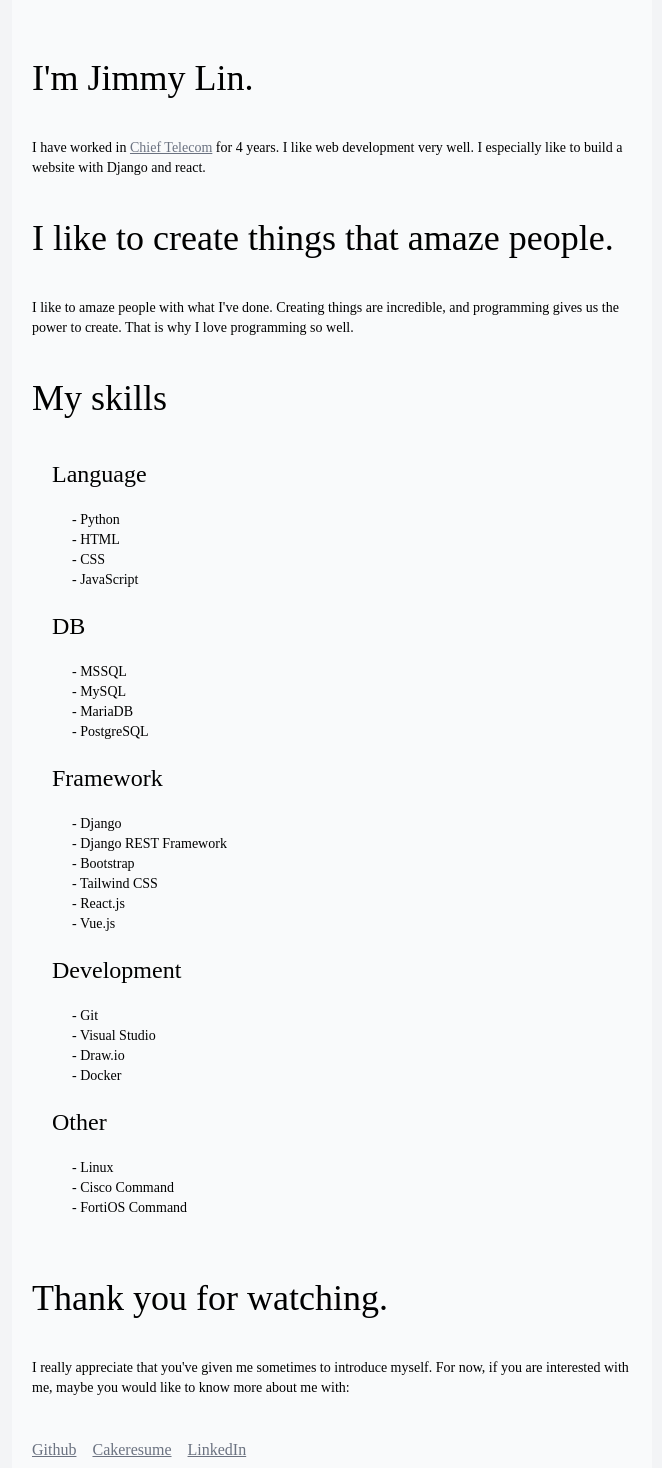
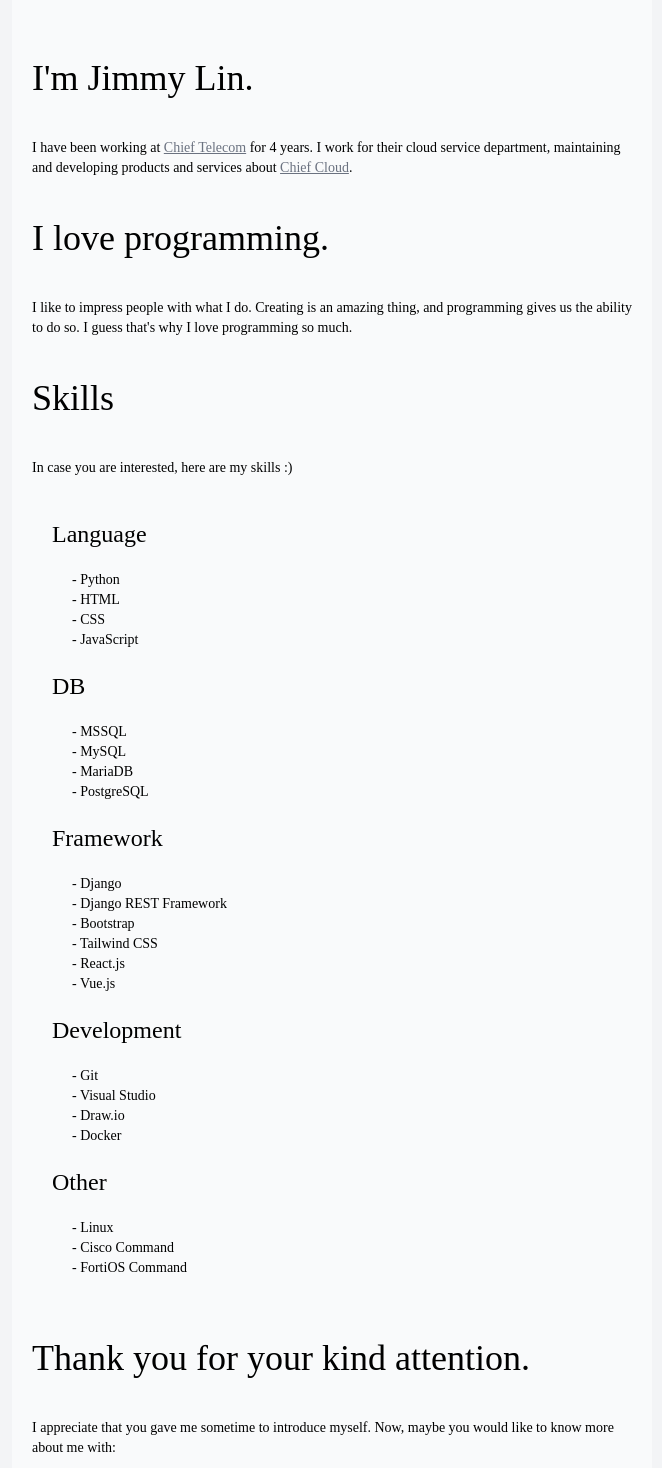
Before and after one commit to thejimmylin/j3y, a React (Create React App) app: page / in a window 1280 px wide. Shown: the part 802-2270 px from the top of the page, without its empty margins (308-970 px from the left). Built offline with nearby package versions, Linux system fonts and the light colour scheme.

Commit message:
update the diction

```diff
--- a/src/App.js
+++ b/src/App.js
@@ -8,7 +8,7 @@ const App = () => {
             <a href="/">Jimmy Lin</a>
           </p>
           <p className="px-8 pt-2 text-xs text-white">
-            <a href="/">– PERSONAL INFO</a>
+            <a href="/">–PERSONAL INFO</a>
           </p>
         </div>
       </header>
@@ -19,20 +19,25 @@ const App = () => {
 
           <p className="p-5 text-4xl serif">I'm Jimmy Lin.</p>
           <p className="p-5 text-sm">
-            I have worked in{" "}
+            I have been working at{" "}
             <a href="https://www.chief.com.tw" target="_blank" rel="noreferrer" className="text-gray-500 underline hover:text-gray-600">
               Chief Telecom
             </a>{" "}
-            for 4 years. I like web development very well. I especially like to build a website with Django and react.
+            for 4 years. I work for their cloud service department, maintaining and developing products and services about{" "}
+            <a href="https://www.chief.com.tw/cloud/" target="_blank" rel="noreferrer" className="text-gray-500 underline hover:text-gray-600">
+              Chief Cloud
+            </a>
+            .
           </p>
 
-          <p className="p-5 text-4xl serif">I like to create things that amaze people.</p>
+          <p className="p-5 text-4xl serif">I love programming.</p>
           <p className="p-5 text-sm">
-            I like to amaze people with what I've done. Creating things are incredible, and programming gives us the power to create. That is why I love
-            programming so well.
+            I like to impress people with what I do. Creating is an amazing thing, and programming gives us the ability to do so. I guess that's why I love
+            programming so much.
           </p>
 
-          <p className="p-5 text-4xl serif">My skills</p>
+          <p className="p-5 text-4xl serif">Skills</p>
+          <p className="p-5 text-sm">In case you are interested, here are my skills :)</p>
 
           <div className="ml-5">
             <p className="p-5 text-2xl serif">Language</p>
@@ -79,10 +84,9 @@ const App = () => {
 
           <p className="p-5 text-sm"></p>
 
-          <p className="max-w-screen-sm p-5 mx-auto text-4xl serif">Thank you for watching.</p>
+          <p className="max-w-screen-sm p-5 mx-auto text-4xl serif">Thank you for your kind attention.</p>
           <p className="max-w-screen-sm p-5 mx-auto text-sm">
-            I really appreciate that you've given me sometimes to introduce myself. For now, if you are interested with me, maybe you would like to know more
-            about me with:
+            I appreciate that you gave me sometime to introduce myself. Now, maybe you would like to know more about me with:
           </p>
 
           <p className="max-w-screen-sm p-5 mx-auto">
@@ -107,11 +111,8 @@ const App = () => {
       </section>
 
       <footer className="flex items-center justify-center h-12 bg-gray-100 footer">
-        <div className="max-w-screen-sm mx-auto text-sm text-center text-gray-500">
-          © 2021 All rights reserved.
-        </div>
+        <div className="max-w-screen-sm mx-auto text-sm text-center text-gray-500">© 2021 All rights reserved.</div>
       </footer>
-
     </>
   );
 };
```
Also changed, not shown: 6 other files (tests, documents, lock files or other folders). Lines whose indentation alone changed are shown as unchanged.
